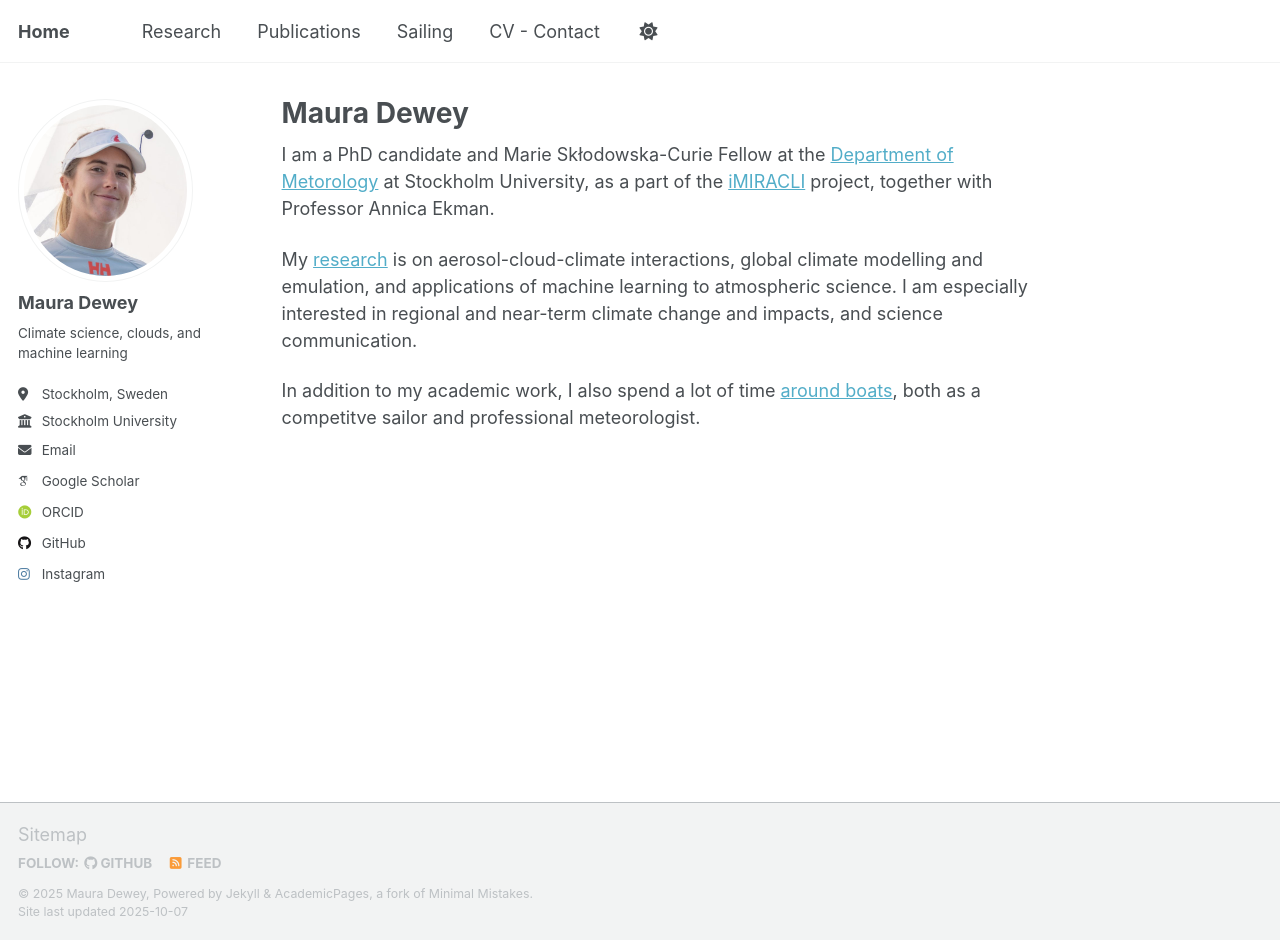
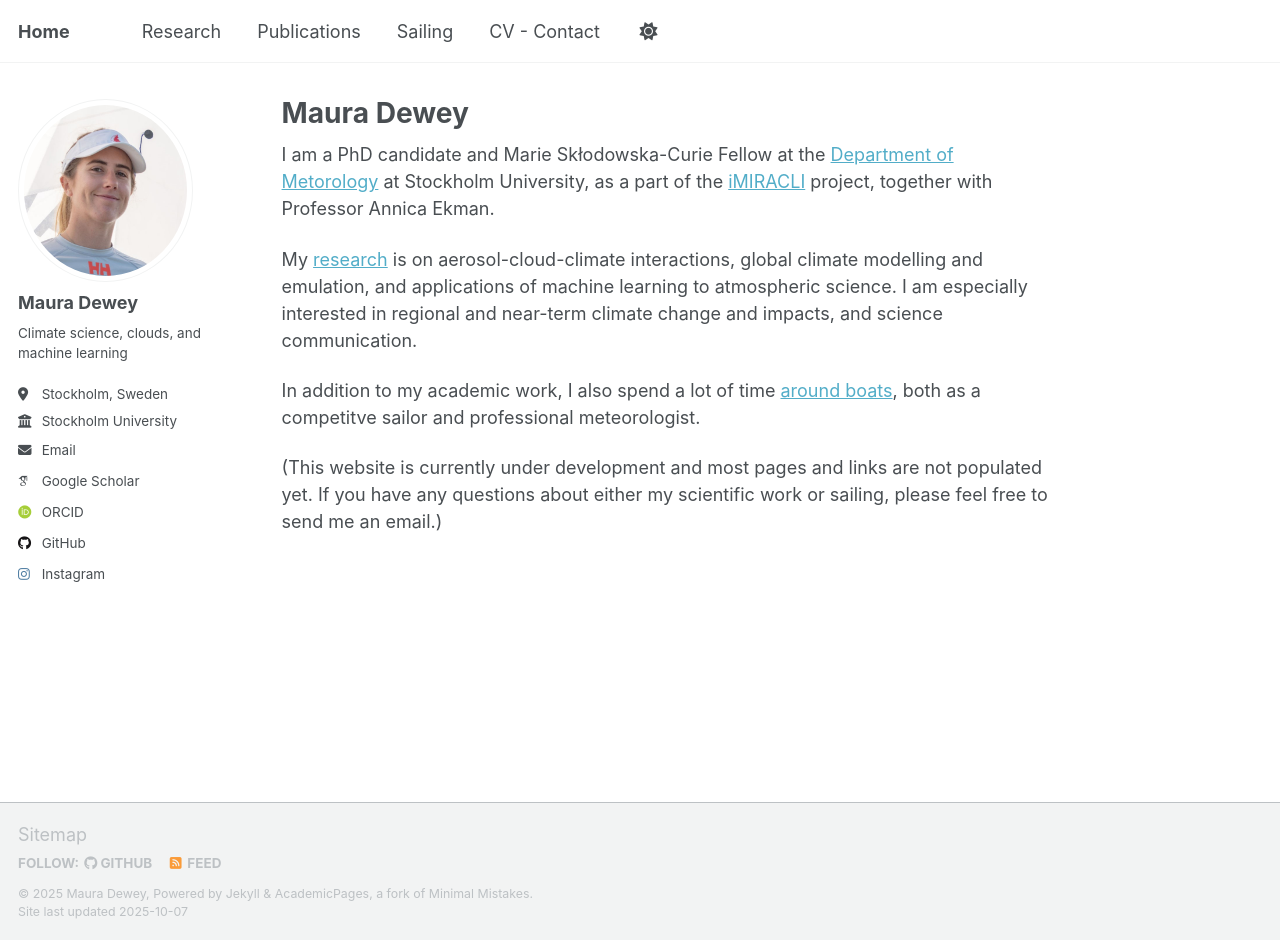
Before and after one commit to mauradewey/mauradewey.github.io, a Jekyll site: the page built from _pages/about.md, in a window 1280 px wide and 940 px high. Built offline with Jekyll 4.4.1, drawn with Linux system fonts in a browser that asks for light colours; some web fonts are replaced; a script that is not in the unit is left out.

Commit message:
Include website development status in about page

```diff
--- a/_pages/about.md
+++ b/_pages/about.md
@@ -12,3 +12,5 @@ I am a PhD candidate and Marie Skłodowska-Curie Fellow at the [Department of Me
 My [research](https://mauradewey.github.io/research) is on aerosol-cloud-climate interactions, global climate modelling and emulation, and applications of machine learning to atmospheric science.  I am especially interested in regional and near-term climate change and impacts, and science communication.
 
 In addition to my academic work, I also spend a lot of time [around boats](https://mauradewey.github.io/sailing), both as a competitve sailor and professional meteorologist.
+
+(This website is currently under development and most pages and links are not populated yet. If you have any questions about either my scientific work or sailing, please feel free to send me an email.)
```
